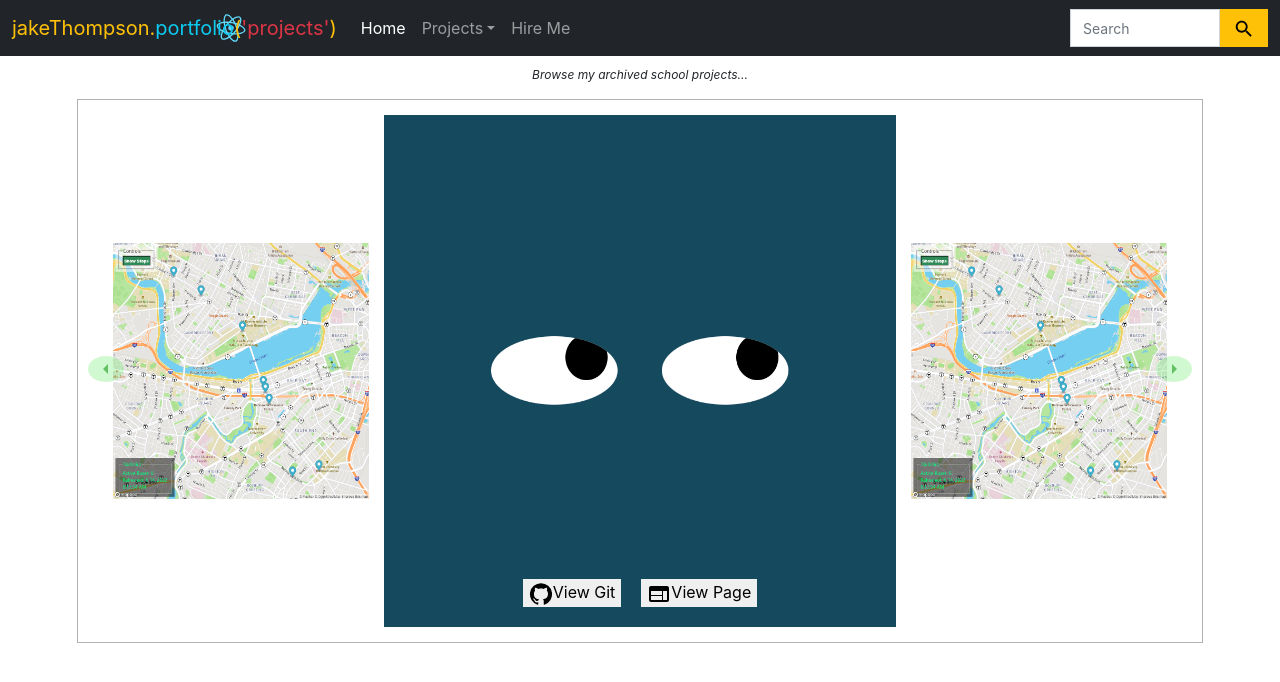
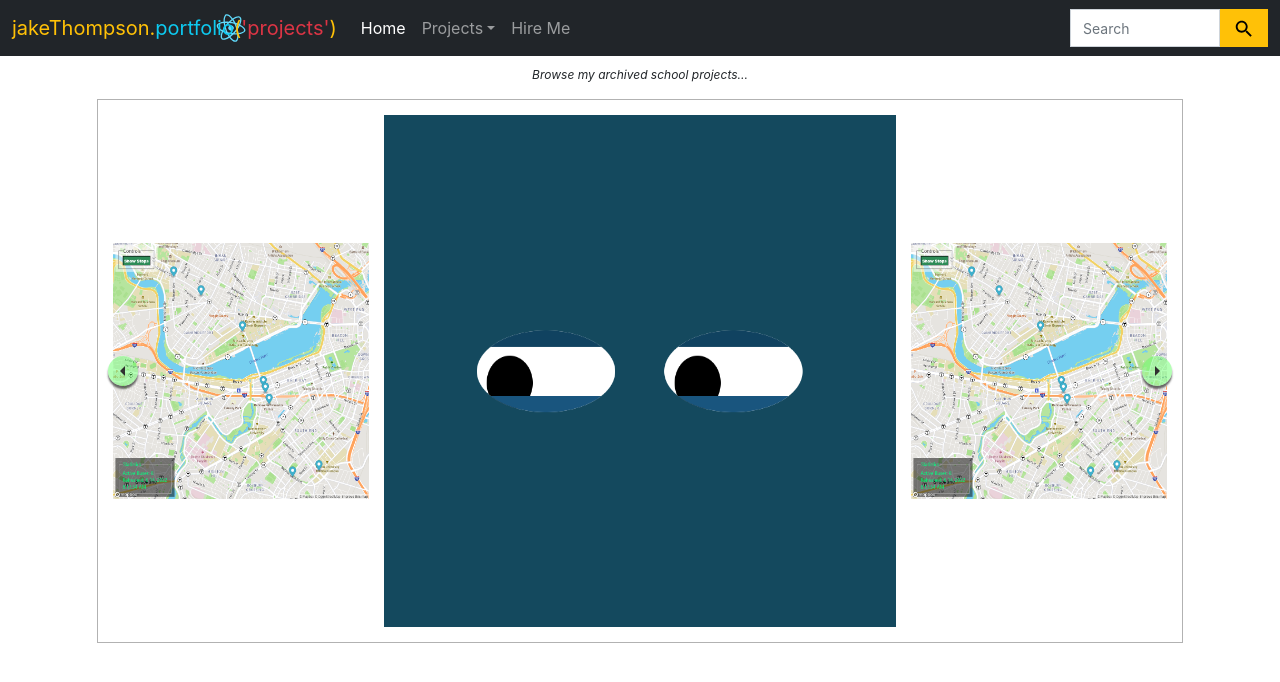
Before and after one commit to jake-the-cake/portfolio, a React (Create React App) app in the folder client/: page /portfolio/projects in a window 1280 px wide. Shown: the top 682 px of the page. Built offline with nearby package versions, Linux system fonts and the light colour scheme.

Commit message:
edit arrows

```diff
--- a/client/src/components/ProjectSlider.jsx
+++ b/client/src/components/ProjectSlider.jsx
@@ -40,13 +40,22 @@ const SliderWrapper = styled.div`
 `
 
 const LeftPreview = styled.div`
-	margin: auto 0px auto 20px;
+	margin: auto 0px;
 	max-width: 25vw;
 
 	img {
 		width: 20vw;
 		height: 20vw;
 	}
+`
+
+const MainOverlay = styled.div`
+	position: absolute;
+	bottom: 20px;
+	display: flex;
+	gap: 20px;
+	opacity: 0%;
+	transition: opactiy .5s linear;
 `
 
 const MainDisplay = styled.div`
@@ -58,17 +67,14 @@ const MainDisplay = styled.div`
 		width: 40vw;
 	}
 
+	&:hover ${MainOverlay} {
+		opacity: 100%;
+	}
+
 	@media only screen and (max-width: 550px) {
 		margin: auto -30px;
 		z-index: 10;
 	}
-`
-
-const MainOverlay = styled.div`
-	position: absolute;
-	bottom: 20px;
-	display: flex;
-	gap: 20px;
 `
 
 const OverlayButton = styled.button`
@@ -76,7 +82,7 @@ const OverlayButton = styled.button`
 `
 
 const RightPreview = styled.div`
-	margin: auto 20px auto 0px;
+	margin: auto 0px;
 	max-width: 25vw;
 
 	img {
@@ -85,28 +91,31 @@ const RightPreview = styled.div`
 	}
 `
 
-const SlideLeft = styled.button`
-	background-color: rgba(0,222,0,.3);
-	opacity: .6;
-	color: #090;
+const arrowStyles = `
+	background-color: rgba(100,255,100,.6);
+	opacity: .8;
+	color: #000;
+	display: flex;
+	justify-content: center;
+	align-items: center;
+	box-shadow: 0px 3px 2px 0px #444;
 	border: none;
-	outlineL none;
+	height: 30px;
+	width: 30px;
+	outline: none;
 	border-radius: 50%;
 	position: absolute;
-	left: 10px;
 	top: calc(50% - 15px);
 `
 
+const SlideLeft = styled.button`
+	left: 10px;
+	${arrowStyles}
+`
+
 const SlideRight = styled.button`
-	background-color: rgba(0,222,0,.3);
-	opacity: .6;
-	border: none;
-	color: #090;
-	outlineL none;
-	border-radius: 50%;
-	position: absolute;
 	right: 10px;
-	top: calc(50% - 15px);
+	${arrowStyles}
 `
 
 
```
Also changed, not shown: client/public/images/eyes.png.
